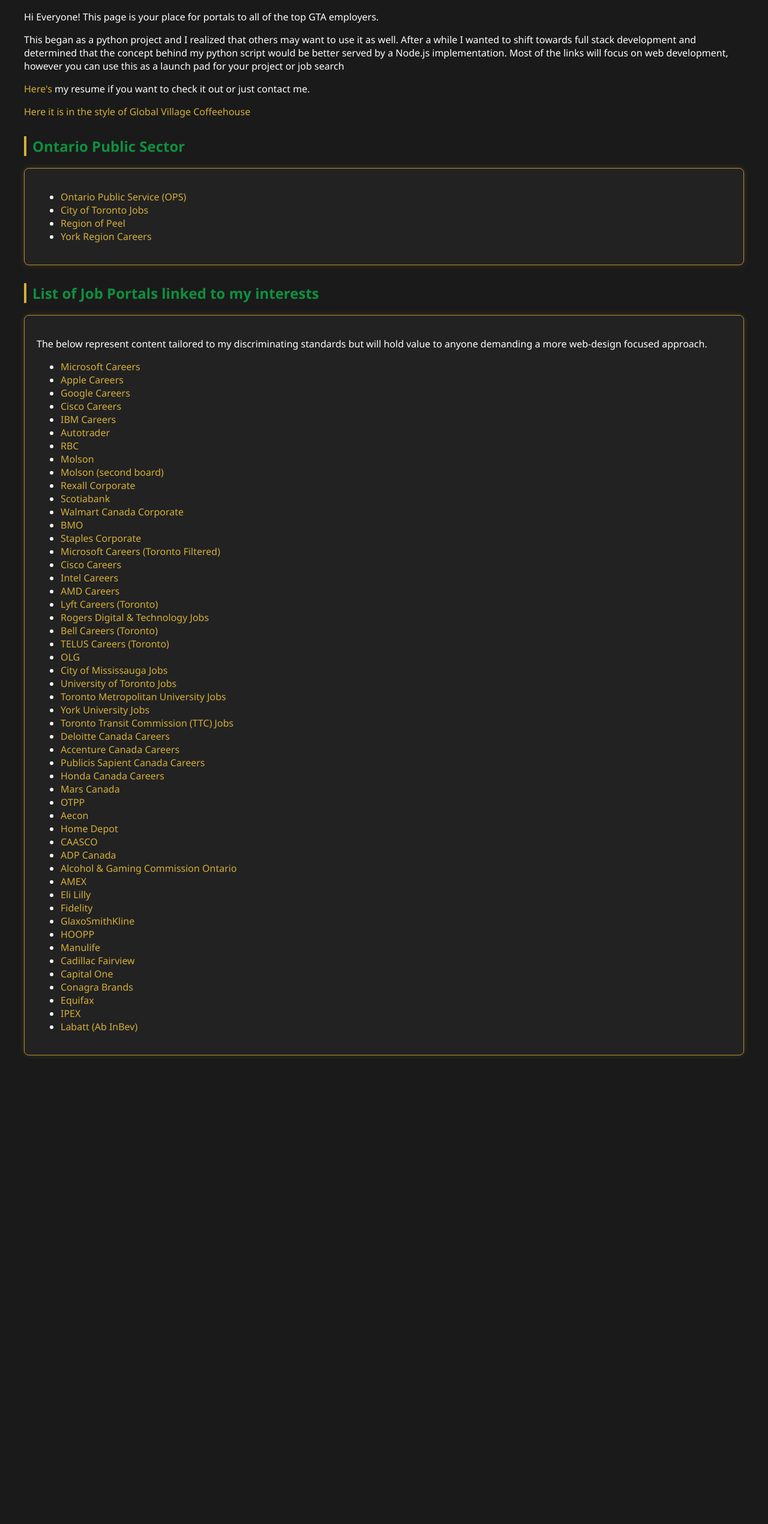
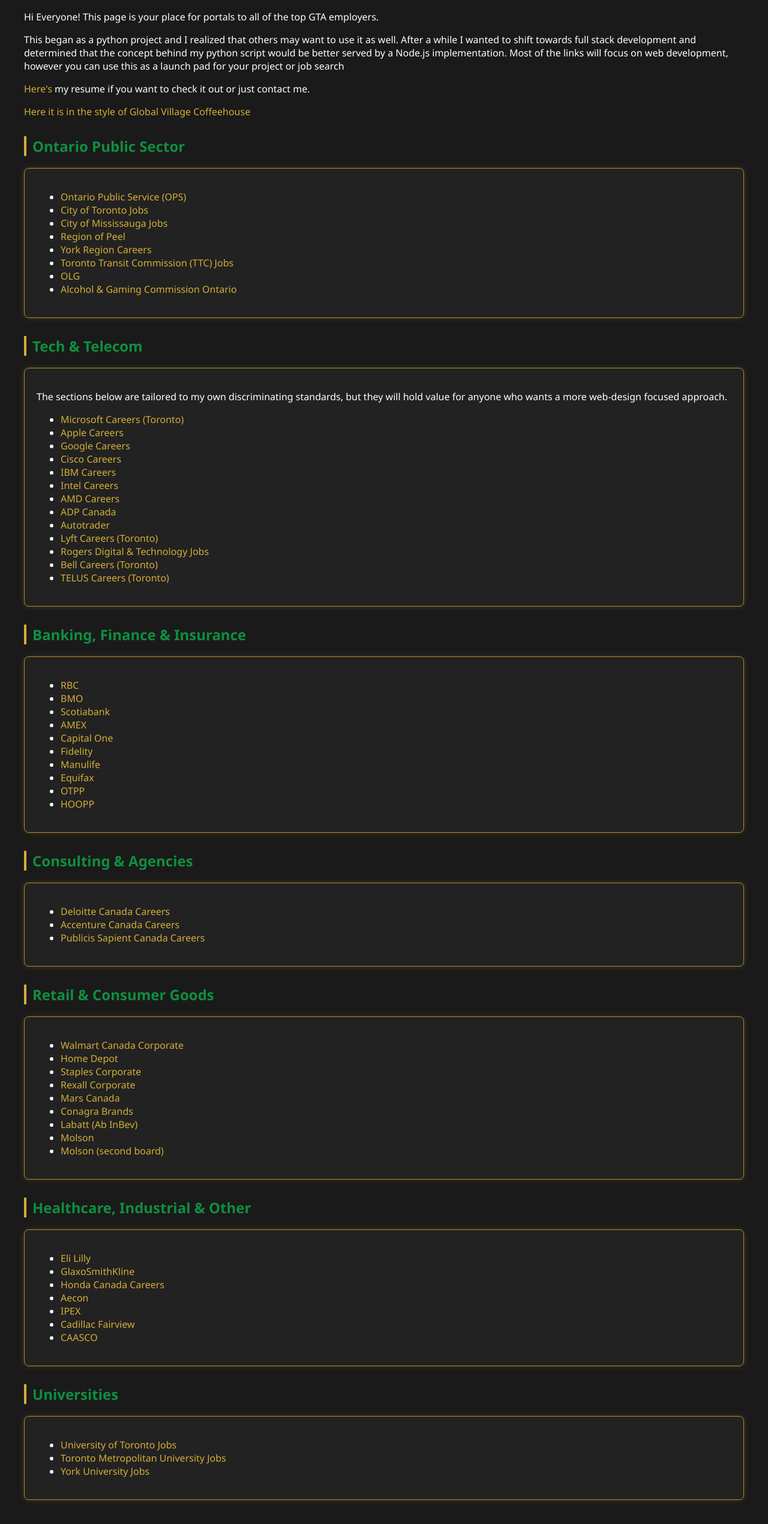
Before and after one commit to lpfader/lewis_node_page, a website: page docs/index.html in a window 1280 px wide. Shown: the part 117-2657 px from the top of the page at 60% size. Before the commit the page ends 1916 px from the top, so only its background shows below. Drawn offline with Linux system fonts and the light colour scheme.

Commit message:
Add 19 large Toronto employers that hire web developers

```diff
--- a/docs/index.html
+++ b/docs/index.html
@@ -17,67 +17,95 @@
   <div class="container">
     <ul>
       <li><a href="https://www.gojobs.gov.on.ca" target="_blank" rel="noopener noreferrer">Ontario Public Service (OPS)</a></li>
-      <li><a href="https://jobs.toronto.ca" target="_blank" rel="noopener noreferrer">City of Toronto Jobs</a></li>
+      <li><a href="https://jobs.toronto.ca/jobsatcity/search/" target="_blank" rel="noopener noreferrer">City of Toronto Jobs</a></li>
+      <li><a href="https://jobs.mississauga.ca/search/?createNewAlert=false&amp;q=" target="_blank" rel="noopener noreferrer">City of Mississauga Jobs</a></li>
       <li><a href="https://www.peelregion.ca/jobs" target="_blank" rel="noopener noreferrer">Region of Peel</a></li>
       <li><a href="https://www.york.ca/careers" target="_blank" rel="noopener noreferrer">York Region Careers</a></li>
+      <li><a href="https://career17.sapsf.com/career?company=TTCPRODUCTION&amp;career%5fns=job%5flisting%5fsummary&amp;navBarLevel=JOB%5f_SEARCH&amp;_s.crb=YnvsaxvQwoY%2fHzy%2f%2br38Hcyuejj39CUI7cwDcPPXc5Y%3d" target="_blank" rel="noopener noreferrer">Toronto Transit Commission (TTC) Jobs</a></li>
+      <li><a href="https://olg.wd3.myworkdayjobs.com/Careers?locations=d077250173dc01ccc4dda63193010767" target="_blank" rel="noopener noreferrer">OLG</a></li>
+      <li><a href="https://jobs.dayforcehcm.com/agco/CANDIDATEPORTAL?searchText=web" target="_blank" rel="noopener noreferrer">Alcohol &amp; Gaming Commission Ontario</a></li>
     </ul>
   </div>
 
-  <h2>List of Job Portals linked to my interests</h2>
+  <h2>Tech &amp; Telecom</h2>
   <div class="container">
-    <p>The below represent content tailored to my discriminating standards but will hold value to anyone demanding a more web-design focused approach.</p>
+    <p>The sections below are tailored to my own discriminating standards, but they will hold value for anyone who wants a more web-design focused approach.</p>
     <ul>
-      <li><a href="https://careers.microsoft.com" target="_blank" rel="noopener noreferrer">Microsoft Careers</a></li>
+      <li><a href="https://apply.careers.microsoft.com/careers?start=0&amp;location=Canada%2C+Ontario%2C+Toronto&amp;pid=1970393556757950&amp;sort_by=distance&amp;filter_distance=160&amp;filter_include_remote=1" target="_blank" rel="noopener noreferrer">Microsoft Careers (Toronto)</a></li>
       <li><a href="https://jobs.apple.com" target="_blank" rel="noopener noreferrer">Apple Careers</a></li>
       <li><a href="https://careers.google.com" target="_blank" rel="noopener noreferrer">Google Careers</a></li>
-      <li><a href="https://jobs.cisco.com" target="_blank" rel="noopener noreferrer">Cisco Careers</a></li>
+      <li><a href="https://careers.cisco.com/global/en/search-results" target="_blank" rel="noopener noreferrer">Cisco Careers</a></li>
       <li><a href="https://www.ibm.com/careers" target="_blank" rel="noopener noreferrer">IBM Careers</a></li>
-      <li><a href="https://job-boards.greenhouse.io/autotradercanada?gh_src=tstcpqh73us" target="_blank" rel="noopener noreferrer">Autotrader</a></li>
-      <li><a href="https://jobs.rbc.com/ca/en/search-results" target="_blank" rel="noopener noreferrer">RBC</a></li>
-      <li><a href="https://careers.molsoncoors.com/us/en/search-results?m=3&amp;location=Toronto%252CCanada" target="_blank" rel="noopener noreferrer">Molson</a></li>
-      <li><a href="https://jobs.molsoncoors.com/search/?q=&amp;q2=&amp;alertId=&amp;title=&amp;location=Toronto&amp;department=&amp;date=#searchresults" target="_blank" rel="noopener noreferrer">Molson (second board)</a></li>
-      <li><a href="https://careers.rexall.ca/corporate-roles" target="_blank" rel="noopener noreferrer">Rexall Corporate</a></li>
-      <li><a href="https://jobs.scotiabank.com/search/?createNewAlert=false&amp;q=html&amp;locationsearch=" target="_blank" rel="noopener noreferrer">Scotiabank</a></li>
-      <li><a href="https://careers.walmart.ca/search-jobs" target="_blank" rel="noopener noreferrer">Walmart Canada Corporate</a></li>
-      <li><a href="https://jobs.bmo.com/ca/en/search-results?keywords=html" target="_blank" rel="noopener noreferrer">BMO</a></li>
-      <li><a href="https://fa-exhh-saasfaprod1.fa.ocs.oraclecloud.com/hcmUI/CandidateExperience/en/sites/StaplesCanada/jobs?keyword=html&amp;mode=location" target="_blank" rel="noopener noreferrer">Staples Corporate</a></li>
-      <li><a href="https://apply.careers.microsoft.com/careers?start=0&amp;location=Canada%2C+Ontario%2C+Toronto&amp;pid=1970393556757950&amp;sort_by=distance&amp;filter_distance=160&amp;filter_include_remote=1" target="_blank" rel="noopener noreferrer">Microsoft Careers (Toronto Filtered)</a></li>
-      <li><a href="https://careers.cisco.com/global/en/search-results" target="_blank" rel="noopener noreferrer">Cisco Careers</a></li>
       <li><a href="https://intel.wd1.myworkdayjobs.com/External?locations=1e4a4eb3adf1019f4237e975bf81b3ce" target="_blank" rel="noopener noreferrer">Intel Careers</a></li>
       <li><a href="https://careers.amd.com/careers-home/jobs?page=1&amp;country=Canada" target="_blank" rel="noopener noreferrer">AMD Careers</a></li>
+      <li><a href="https://jobs.adp.com/en/jobs/?search=html&amp;ref=&amp;mylocation=Toronto%2C+ON%2C+Canada&amp;pagesize=20&amp;lat=43.6548253&amp;lng=-79.388447#results" target="_blank" rel="noopener noreferrer">ADP Canada</a></li>
+      <li><a href="https://job-boards.greenhouse.io/autotradercanada?gh_src=tstcpqh73us" target="_blank" rel="noopener noreferrer">Autotrader</a></li>
       <li><a href="https://www.lyft.com/careers#openings?location=toronto%252C%2520canada" target="_blank" rel="noopener noreferrer">Lyft Careers (Toronto)</a></li>
       <li><a href="https://jobs.rogers.com/go/Digital-&amp;-Technology/9547900/" target="_blank" rel="noopener noreferrer">Rogers Digital &amp; Technology Jobs</a></li>
       <li><a href="https://jobs.bell.ca/ca/en/search-results?keywords=toronto" target="_blank" rel="noopener noreferrer">Bell Careers (Toronto)</a></li>
       <li><a href="https://careers.telus.com/search/?createNewAlert=false&amp;q=&amp;locationsearch=toronto&amp;optionsFacetsDD_department=&amp;optionsFacetsDD_customfield5=&amp;optionsFacetsDD_customfield1=&amp;optionsFacetsDD_customfield2=" target="_blank" rel="noopener noreferrer">TELUS Careers (Toronto)</a></li>
-      <li><a href="https://olg.wd3.myworkdayjobs.com/Careers?locations=d077250173dc01ccc4dda63193010767" target="_blank" rel="noopener noreferrer">OLG</a></li>
-      <li><a href="https://jobs.mississauga.ca/search/?createNewAlert=false&amp;q=" target="_blank" rel="noopener noreferrer">City of Mississauga Jobs</a></li>
+    </ul>
+  </div>
+
+  <h2>Banking, Finance &amp; Insurance</h2>
+  <div class="container">
+    <ul>
+      <li><a href="https://jobs.rbc.com/ca/en/search-results" target="_blank" rel="noopener noreferrer">RBC</a></li>
+      <li><a href="https://jobs.bmo.com/ca/en/search-results?keywords=html" target="_blank" rel="noopener noreferrer">BMO</a></li>
+      <li><a href="https://jobs.scotiabank.com/search/?createNewAlert=false&amp;q=html&amp;locationsearch=" target="_blank" rel="noopener noreferrer">Scotiabank</a></li>
+      <li><a href="https://careers.americanexpress.com/en/sites/CX_1/jobs?location=Toronto%2C+ON%2C+Canada&amp;locationId=100000005979118&amp;locationLevel=city&amp;mode=location&amp;radius=25&amp;radiusUnit=MI" target="_blank" rel="noopener noreferrer">AMEX</a></li>
+      <li><a href="https://www.capitalonecareers.ca/search-jobs/Toronto%2C%20Ontario/234/4/6251999-6093943-6167865/43x70011/-79x4163/50/2" target="_blank" rel="noopener noreferrer">Capital One</a></li>
+      <li><a href="https://fil.wd3.myworkdayjobs.com/en-US/fidelitycanada/details/Digital-Experience-Specialist_J66998?q=html" target="_blank" rel="noopener noreferrer">Fidelity</a></li>
+      <li><a href="https://careers.manulife.com/global/en/search-results?keywords=html&amp;p=ChIJpTvG15DL1IkRd8S0KlBVNTI&amp;location=Toronto%2C%20ON%2C%20Canada" target="_blank" rel="noopener noreferrer">Manulife</a></li>
+      <li><a href="https://careers.equifax.com/en/locations/toronto/" target="_blank" rel="noopener noreferrer">Equifax</a></li>
+      <li><a href="https://otppb.wd3.myworkdayjobs.com/en-US/OntarioTeachers_Careers?q=web" target="_blank" rel="noopener noreferrer">OTPP</a></li>
+      <li><a href="https://hoopp.wd10.myworkdayjobs.com/HOOPP?q=html" target="_blank" rel="noopener noreferrer">HOOPP</a></li>
+    </ul>
+  </div>
+
+  <h2>Consulting &amp; Agencies</h2>
+  <div class="container">
+    <ul>
+      <li><a href="https://careers.deloitte.ca/search/?createNewAlert=false&amp;q=html&amp;locationsearch=&amp;optionsFacetsDD_customfield3=&amp;optionsFacetsDD_shifttype=" target="_blank" rel="noopener noreferrer">Deloitte Canada Careers</a></li>
+      <li><a href="https://www.accenture.com/ca-en/careers/jobsearch?jk=html&amp;sb=0&amp;vw=0&amp;is_rj=0&amp;pg=1" target="_blank" rel="noopener noreferrer">Accenture Canada Careers</a></li>
+      <li><a href="https://careers.publicissapient.com/job-search?q=&amp;location_q=Canada" target="_blank" rel="noopener noreferrer">Publicis Sapient Canada Careers</a></li>
+    </ul>
+  </div>
+
+  <h2>Retail &amp; Consumer Goods</h2>
+  <div class="container">
+    <ul>
+      <li><a href="https://careers.walmart.ca/search-jobs" target="_blank" rel="noopener noreferrer">Walmart Canada Corporate</a></li>
+      <li><a href="https://careers.homedepot.ca/career-areas/corporate-opportunities" target="_blank" rel="noopener noreferrer">Home Depot</a></li>
+      <li><a href="https://fa-exhh-saasfaprod1.fa.ocs.oraclecloud.com/hcmUI/CandidateExperience/en/sites/StaplesCanada/jobs?keyword=html&amp;mode=location" target="_blank" rel="noopener noreferrer">Staples Corporate</a></li>
+      <li><a href="https://careers.rexall.ca/corporate-roles" target="_blank" rel="noopener noreferrer">Rexall Corporate</a></li>
+      <li><a href="https://careers.mars.com/global/en/search-results" target="_blank" rel="noopener noreferrer">Mars Canada</a></li>
+      <li><a href="https://careers.conagrabrands.com/us/en/search-results?keywords=&amp;p=65a8e27d8879283831b664bd8b7f0ad4&amp;location=Toronto,%20Ontario,%20Canada" target="_blank" rel="noopener noreferrer">Conagra Brands</a></li>
+      <li><a href="https://wd1.myworkdaysite.com/recruiting/abinbev/CAN?locations=9a7a7b779da90101b509f150a55f0000&amp;locations=9a7a7b779da90101b509f01adb370000" target="_blank" rel="noopener noreferrer">Labatt (Ab InBev)</a></li>
+      <li><a href="https://careers.molsoncoors.com/us/en/search-results?m=3&amp;location=Toronto%252CCanada" target="_blank" rel="noopener noreferrer">Molson</a></li>
+      <li><a href="https://jobs.molsoncoors.com/search/?q=&amp;q2=&amp;alertId=&amp;title=&amp;location=Toronto&amp;department=&amp;date=#searchresults" target="_blank" rel="noopener noreferrer">Molson (second board)</a></li>
+    </ul>
+  </div>
+
+  <h2>Healthcare, Industrial &amp; Other</h2>
+  <div class="container">
+    <ul>
+      <li><a href="https://careers.lilly.com/us/en/search-results?keywords=web" target="_blank" rel="noopener noreferrer">Eli Lilly</a></li>
+      <li><a href="https://jobs.gsk.com/en-ca/jobs?keywords=web&amp;location=toronto&amp;lang=en-ca&amp;sortBy=relevance&amp;page=1&amp;stretch=10&amp;stretchUnit=KILOMETERS" target="_blank" rel="noopener noreferrer">GlaxoSmithKline</a></li>
+      <li><a href="https://ch.wd3.myworkdayjobs.com/Honda_Canada" target="_blank" rel="noopener noreferrer">Honda Canada Careers</a></li>
+      <li><a href="https://jobs.aecon.com/go/View-All-Aecon-Jobs/2609917/?q=&amp;q2=&amp;alertId=&amp;locationsearch=&amp;title=&amp;department=&amp;location=Toronto&amp;date=#searchresults" target="_blank" rel="noopener noreferrer">Aecon</a></li>
+      <li><a href="https://aliaxis.wd3.myworkdayjobs.com/IPEX?locations=eda0eb93169c01bc21fff17f921a5c1a&amp;locations=7ed37b00bf491001ec7e1135c6720000" target="_blank" rel="noopener noreferrer">IPEX</a></li>
+      <li><a href="https://recruiting.ultipro.ca/cad5000cfcl/JobBoard/89aff150-d66c-444e-b2df-be190dad9e87/?q=&amp;o=distance&amp;w=Toronto%2C+ON%2C+CAN&amp;wc=-79.383907%2C43.653524&amp;we=-79.89990700000001%2C44.169523999999996%7C-78.867907%2C43.137524&amp;wpst=2" target="_blank" rel="noopener noreferrer">Cadillac Fairview</a></li>
+      <li><a href="https://jobs.caaclubgroup.ca/search/" target="_blank" rel="noopener noreferrer">CAASCO</a></li>
+    </ul>
+  </div>
+
+  <h2>Universities</h2>
+  <div class="container">
+    <ul>
       <li><a href="https://jobs.utoronto.ca/search/?q=html&amp;utm_source=CSSearchWidget&amp;startrow=1" target="_blank" rel="noopener noreferrer">University of Toronto Jobs</a></li>
       <li><a href="https://careers.torontomu.ca/psc/hrcgprd/EMPLOYEE/HRMS/c/HRS_HRAM_FL.HRS_CG_SEARCH_FL.GBL?Page=HRS_APP_SCHJOB_FL&amp;Action=U" target="_blank" rel="noopener noreferrer">Toronto Metropolitan University Jobs</a></li>
       <li><a href="https://jobs-ca.technomedia.com/yorkuniversity/" target="_blank" rel="noopener noreferrer">York University Jobs</a></li>
-      <li><a href="https://career17.sapsf.com/career?company=TTCPRODUCTION&amp;career%5fns=job%5flisting%5fsummary&amp;navBarLevel=JOB%5f_SEARCH&amp;_s.crb=YnvsaxvQwoY%2fHzy%2f%2br38Hcyuejj39CUI7cwDcPPXc5Y%3d" target="_blank" rel="noopener noreferrer">Toronto Transit Commission (TTC) Jobs</a></li>
-      <li><a href="https://careers.deloitte.ca/search/?createNewAlert=false&amp;q=html&amp;locationsearch=&amp;optionsFacetsDD_customfield3=&amp;optionsFacetsDD_shifttype=" target="_blank" rel="noopener noreferrer">Deloitte Canada Careers</a></li>
-      <li><a href="https://www.accenture.com/ca-en/careers/jobsearch?jk=html&amp;sb=0&amp;vw=0&amp;is_rj=0&amp;pg=1" target="_blank" rel="noopener noreferrer">Accenture Canada Careers</a></li>
-      <li><a href="https://careers.publicissapient.com/job-search?q=&amp;location_q=Canada" target="_blank" rel="noopener noreferrer">Publicis Sapient Canada Careers</a></li>
-      <li><a href="https://ch.wd3.myworkdayjobs.com/Honda_Canada" target="_blank" rel="noopener noreferrer">Honda Canada Careers</a></li>
-      <li><a href="https://careers.mars.com/global/en/search-results" target="_blank" rel="noopener noreferrer">Mars Canada</a></li>
-      <li><a href="https://otppb.wd3.myworkdayjobs.com/en-US/OntarioTeachers_Careers?q=web" target="_blank" rel="noopener noreferrer">OTPP</a></li>
-      <li><a href="https://jobs.aecon.com/go/View-All-Aecon-Jobs/2609917/?q=&amp;q2=&amp;alertId=&amp;locationsearch=&amp;title=&amp;department=&amp;location=Toronto&amp;date=#searchresults" target="_blank" rel="noopener noreferrer">Aecon</a></li>
-      <li><a href="https://careers.homedepot.ca/career-areas/corporate-opportunities" target="_blank" rel="noopener noreferrer">Home Depot</a></li>
-      <li><a href="https://jobs.caaclubgroup.ca/search/" target="_blank" rel="noopener noreferrer">CAASCO</a></li>
-      <li><a href="https://jobs.adp.com/en/jobs/?search=html&amp;ref=&amp;mylocation=Toronto%2C+ON%2C+Canada&amp;pagesize=20&amp;lat=43.6548253&amp;lng=-79.388447#results" target="_blank" rel="noopener noreferrer">ADP Canada</a></li>
-      <li><a href="https://jobs.dayforcehcm.com/agco/CANDIDATEPORTAL?searchText=web" target="_blank" rel="noopener noreferrer">Alcohol &amp; Gaming Commission Ontario</a></li>
-      <li><a href="https://careers.americanexpress.com/en/sites/CX_1/jobs?location=Toronto%2C+ON%2C+Canada&amp;locationId=100000005979118&amp;locationLevel=city&amp;mode=location&amp;radius=25&amp;radiusUnit=MI" target="_blank" rel="noopener noreferrer">AMEX</a></li>
-      <li><a href="https://careers.lilly.com/us/en/search-results?keywords=web" target="_blank" rel="noopener noreferrer">Eli Lilly</a></li>
-      <li><a href="https://fil.wd3.myworkdayjobs.com/en-US/fidelitycanada/details/Digital-Experience-Specialist_J66998?q=html" target="_blank" rel="noopener noreferrer">Fidelity</a></li>
-      <li><a href="https://jobs.gsk.com/en-ca/jobs?keywords=web&amp;location=toronto&amp;lang=en-ca&amp;sortBy=relevance&amp;page=1&amp;stretch=10&amp;stretchUnit=KILOMETERS" target="_blank" rel="noopener noreferrer">GlaxoSmithKline</a></li>
-      <li><a href="https://hoopp.wd10.myworkdayjobs.com/HOOPP?q=html" target="_blank" rel="noopener noreferrer">HOOPP</a></li>
-      <li><a href="https://careers.manulife.com/global/en/search-results?keywords=html&amp;p=ChIJpTvG15DL1IkRd8S0KlBVNTI&amp;location=Toronto%2C%20ON%2C%20Canada" target="_blank" rel="noopener noreferrer">Manulife</a></li>
-      <li><a href="https://recruiting.ultipro.ca/cad5000cfcl/JobBoard/89aff150-d66c-444e-b2df-be190dad9e87/?q=&amp;o=distance&amp;w=Toronto%2C+ON%2C+CAN&amp;wc=-79.383907%2C43.653524&amp;we=-79.89990700000001%2C44.169523999999996%7C-78.867907%2C43.137524&amp;wpst=2" target="_blank" rel="noopener noreferrer">Cadillac Fairview</a></li>
-      <li><a href="https://www.capitalonecareers.ca/search-jobs/Toronto%2C%20Ontario/234/4/6251999-6093943-6167865/43x70011/-79x4163/50/2" target="_blank" rel="noopener noreferrer">Capital One</a></li>
-      <li><a href="https://careers.conagrabrands.com/us/en/search-results?keywords=&amp;p=65a8e27d8879283831b664bd8b7f0ad4&amp;location=Toronto,%20Ontario,%20Canada" target="_blank" rel="noopener noreferrer">Conagra Brands</a></li>
-      <li><a href="https://careers.equifax.com/en/locations/toronto/" target="_blank" rel="noopener noreferrer">Equifax</a></li>
-      <li><a href="https://aliaxis.wd3.myworkdayjobs.com/IPEX?locations=eda0eb93169c01bc21fff17f921a5c1a&amp;locations=7ed37b00bf491001ec7e1135c6720000" target="_blank" rel="noopener noreferrer">IPEX</a></li>
-      <li><a href="https://wd1.myworkdaysite.com/recruiting/abinbev/CAN?locations=9a7a7b779da90101b509f150a55f0000&amp;locations=9a7a7b779da90101b509f01adb370000" target="_blank" rel="noopener noreferrer">Labatt (Ab InBev)</a></li>
     </ul>
   </div>
 </body>
```
Also changed, not shown: data/portals.json (+73 -45 lines).
